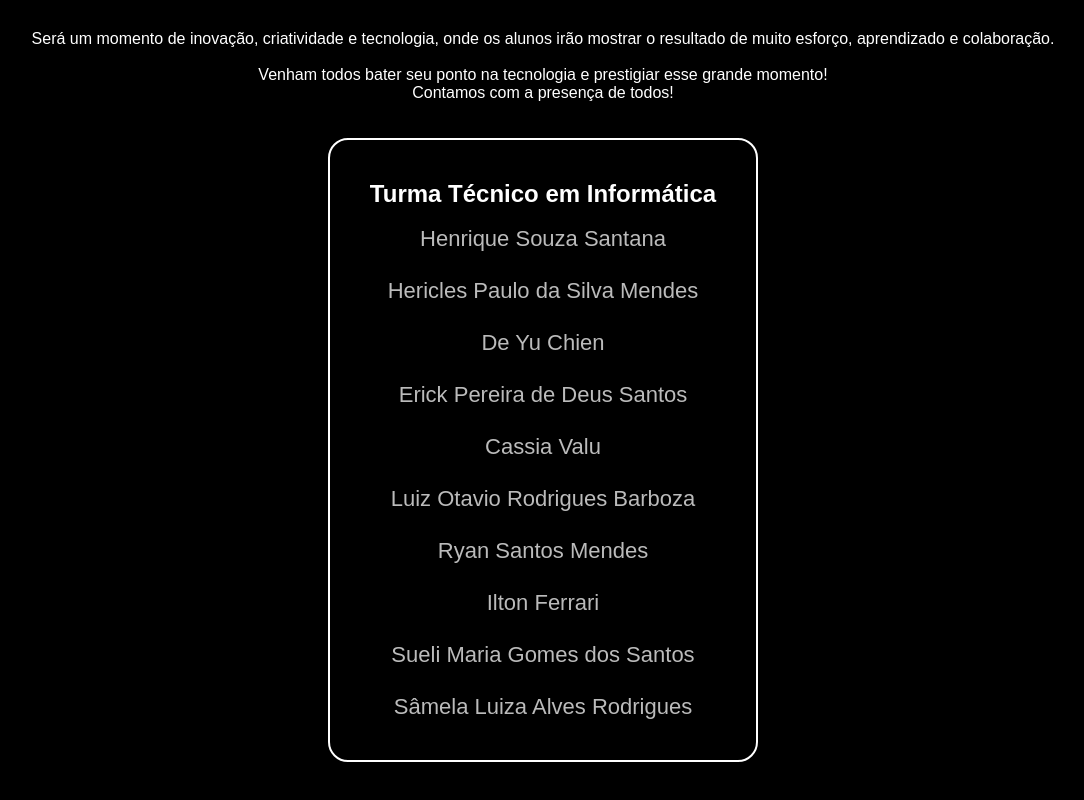
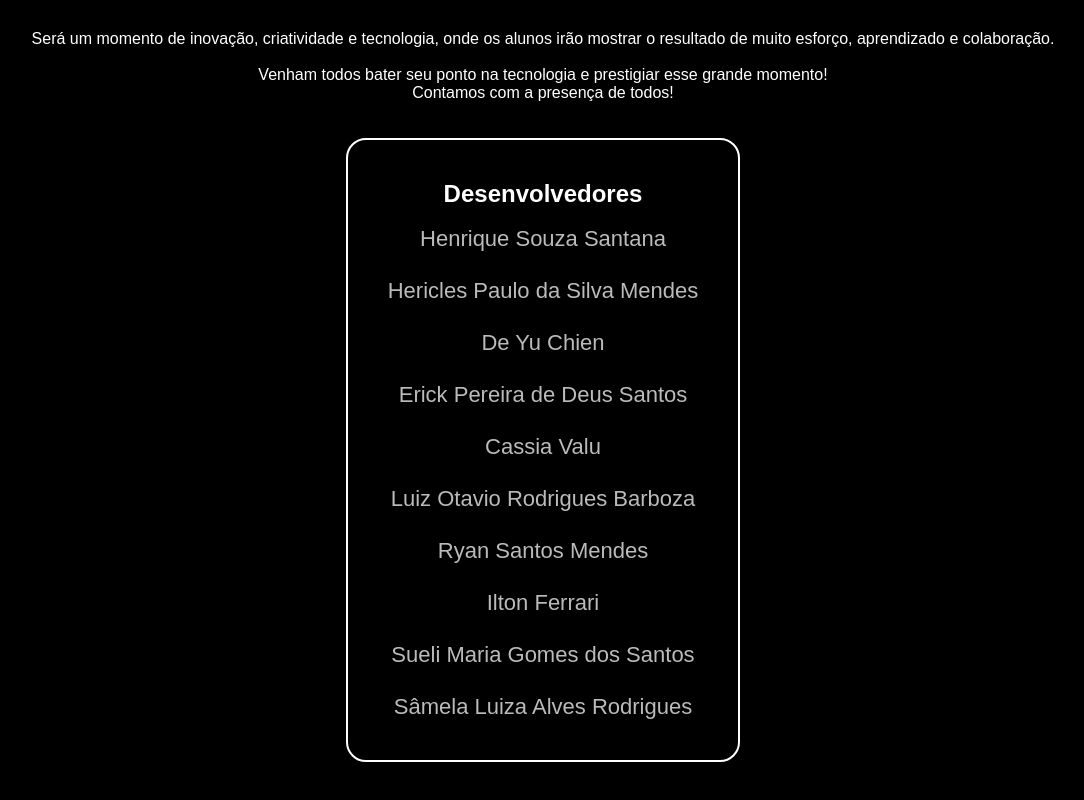
Before and after one commit to henrique-s-santana/Convite-Projeto-Integrador, a plain HTML site: page index.html in a window 1280 px wide. Shown: the part 906-1706 px from the top of the page, without its empty margins (97-1181 px from the left). Drawn offline with Linux system fonts and the light colour scheme.

Commit message:
index.html

```diff
--- a/index.html
+++ b/index.html
@@ -434,7 +434,7 @@ for (let i = 0; i < 25; i++) {
 <div class="cards-grid">
 
       <div class="card-content">
-        <h2>Turma Técnico em Informática</h2>
+        <h2>Desenvolvedores</h2>
         <br>
           <p>
             Henrique Souza Santana <br>
```
